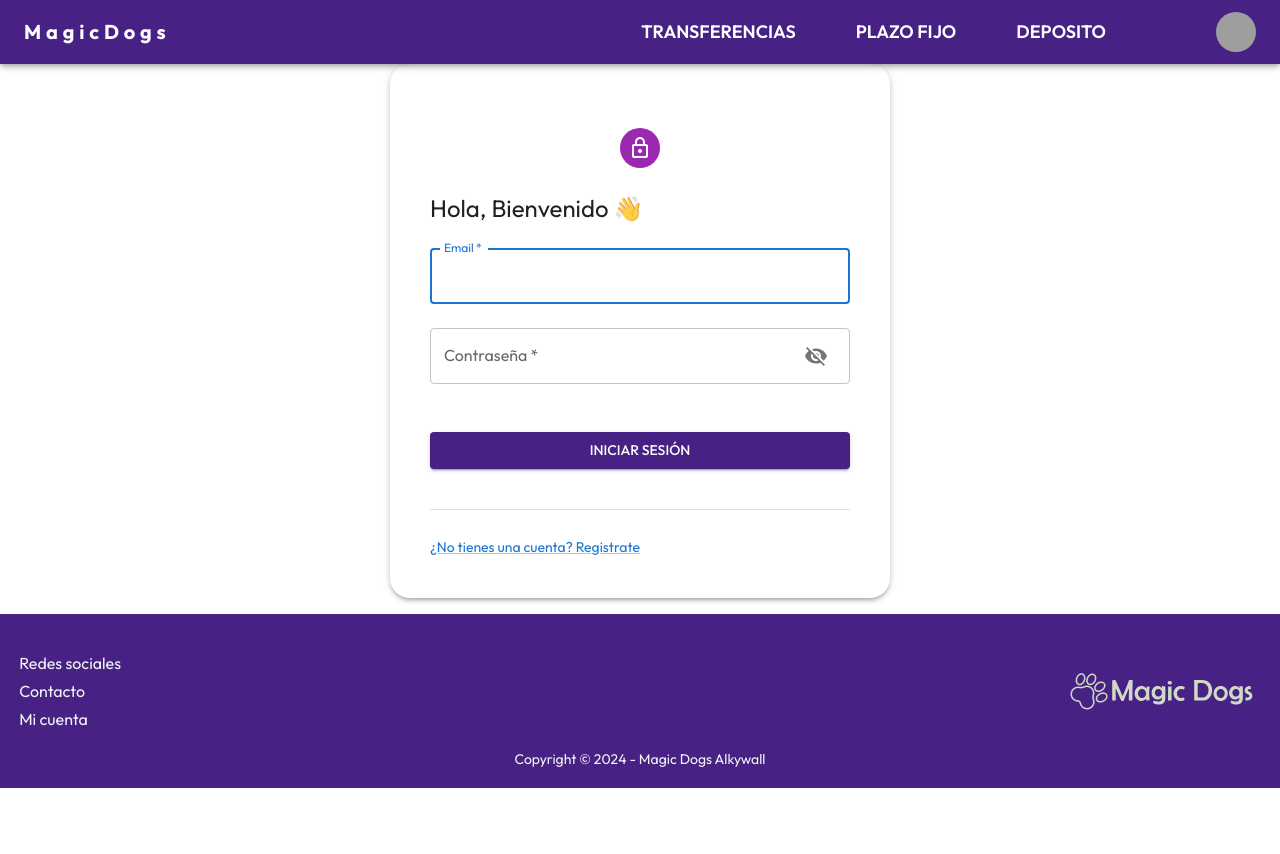
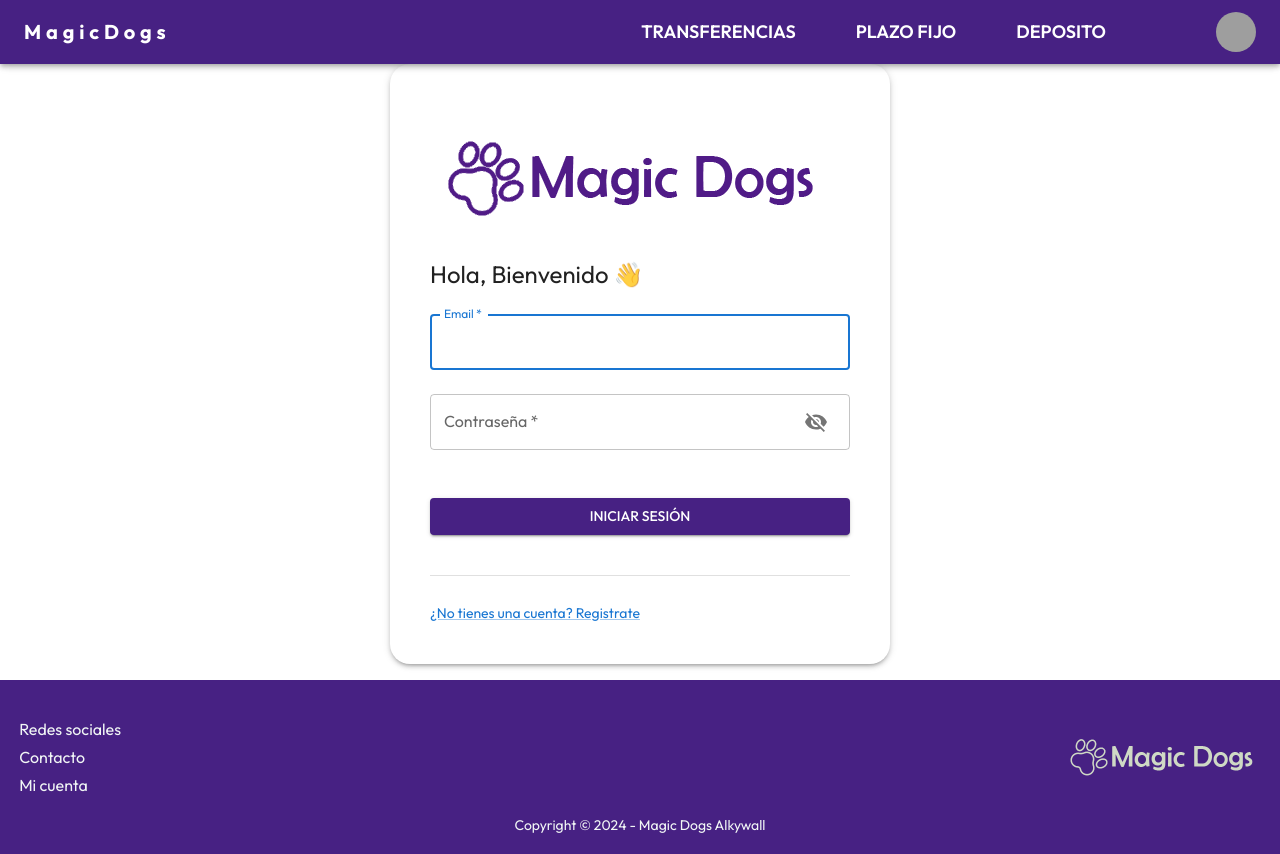
Before and after one commit to alkemyTech/BBVA-FS-W4-Front-T1, a React (Vite) app: page /login in a window 1280 px wide. Before the commit the page ends 800 px from the top, so only its background shows below. Built offline with nearby package versions, Linux system fonts and the light colour scheme; grey boxes are pictures that could not be loaded.

Commit message:
feat: add logo tu login

```diff
--- a/src/components/Login/index.jsx
+++ b/src/components/Login/index.jsx
@@ -1,9 +1,7 @@
-import Avatar from "@mui/material/Avatar";
 import Button from "@mui/material/Button";
 import TextField from "@mui/material/TextField";
 import Link from "@mui/material/Link";
 import Grid from "@mui/material/Grid";
-import LockOutlinedIcon from "@mui/icons-material/LockOutlined";
 import Typography from "@mui/material/Typography";
 import { useState } from "react";
 import {
@@ -99,9 +97,10 @@ const Login = () => {
       }}
     >
       <Grid item xs={12}>
-        <Avatar sx={{ margin: "0 auto", bgcolor: "secondary.main" }}>
-          <LockOutlinedIcon />
-        </Avatar>
+        <img
+          src="src/assets/LOGO SIN FONDO.png"
+          alt="Logo"
+        />
       </Grid>
       <Grid item xs={12}>
         <Typography component="h1" variant="h5">
```
